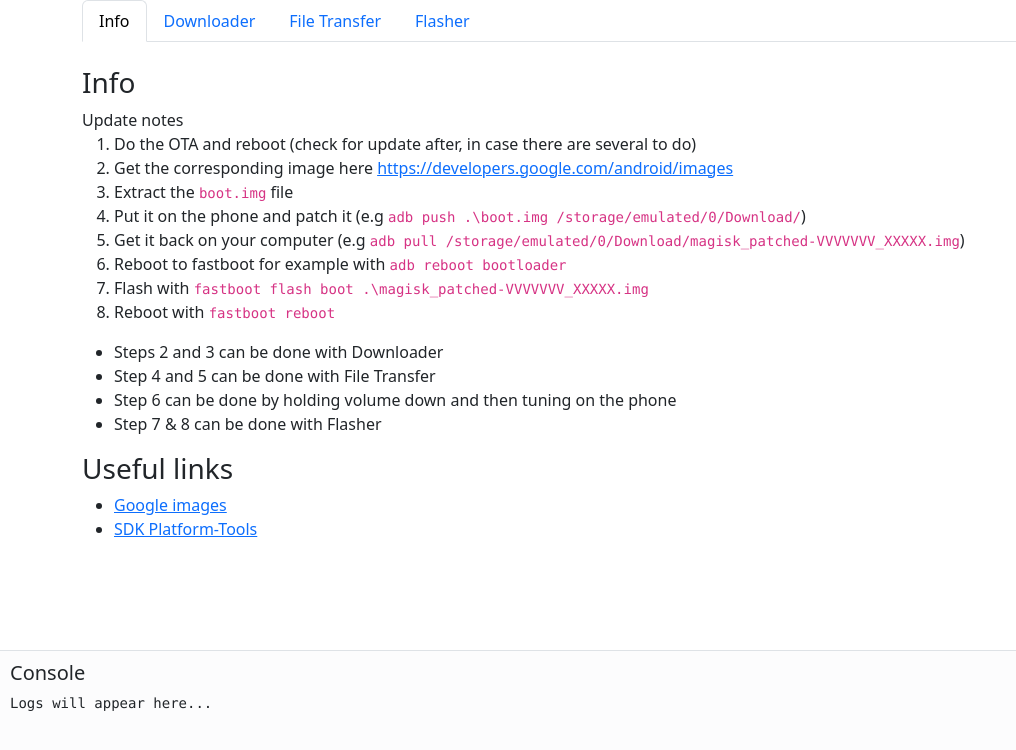
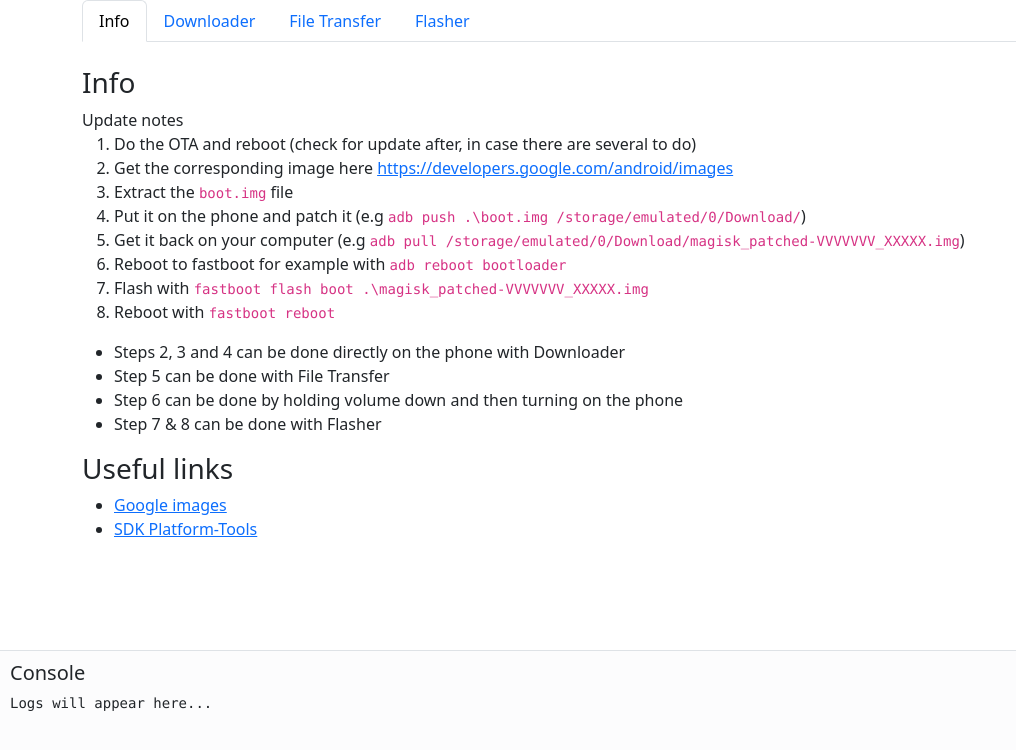
Before and after one commit to SF73/aosp-downloader, a plain HTML site: page index.html in a window 1280 px wide. Shown: the whole page, without its empty margins (0-1016 px from the left). Drawn offline with nearby package versions, Linux system fonts and the light colour scheme.

Commit message:
Typo in index

```diff
--- a/index.html
+++ b/index.html
@@ -88,9 +88,9 @@
                         </ol>
 
                         <ul>
-                            <li>Steps 2 and 3 can be done with Downloader</li>
-                            <li>Step 4 and 5 can be done with File Transfer</li>
-                            <li>Step 6 can be done by holding volume down and then tuning on the phone</li>
+                            <li>Steps 2, 3 and 4 can be done directly on the phone with Downloader</li>
+                            <li>Step 5 can be done with File Transfer</li>
+                            <li>Step 6 can be done by holding volume down and then turning on the phone</li>
                             <li>Step 7 & 8 can be done with Flasher</li>
                         </ul>
 
```
